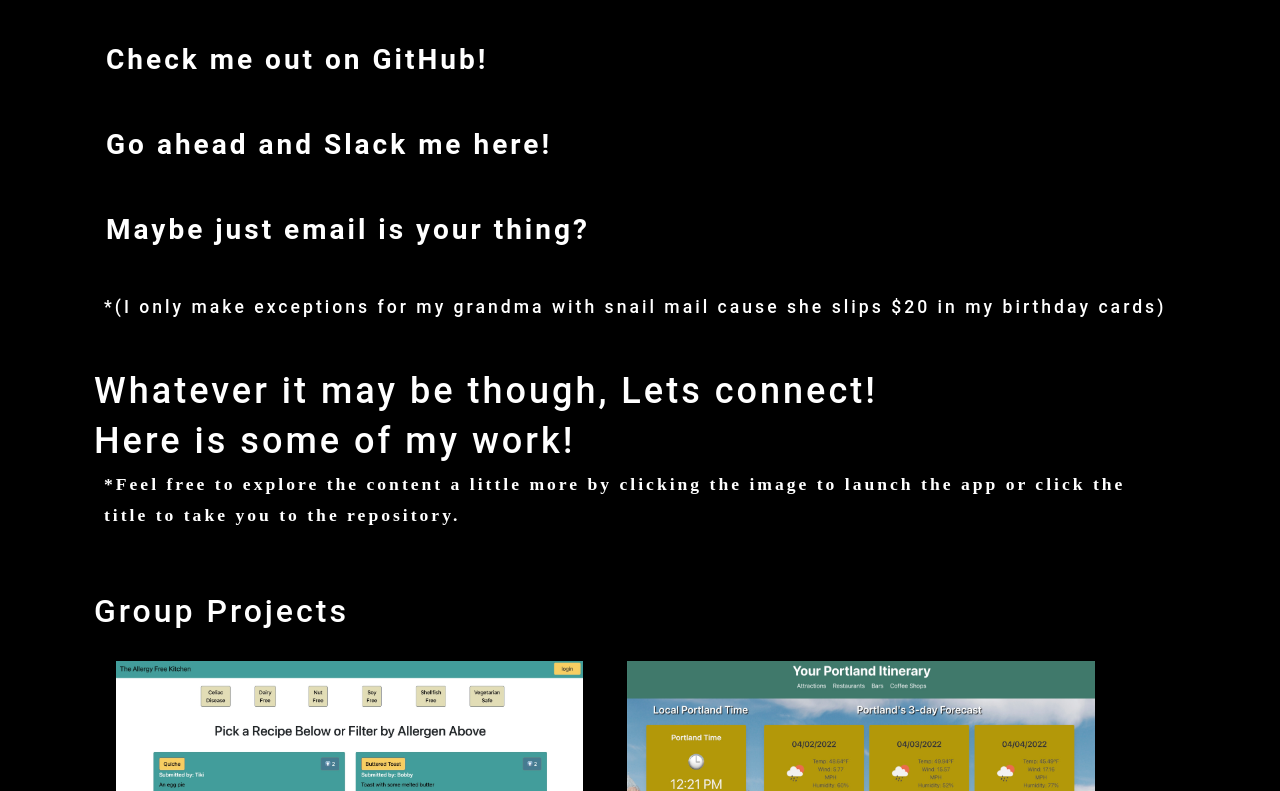
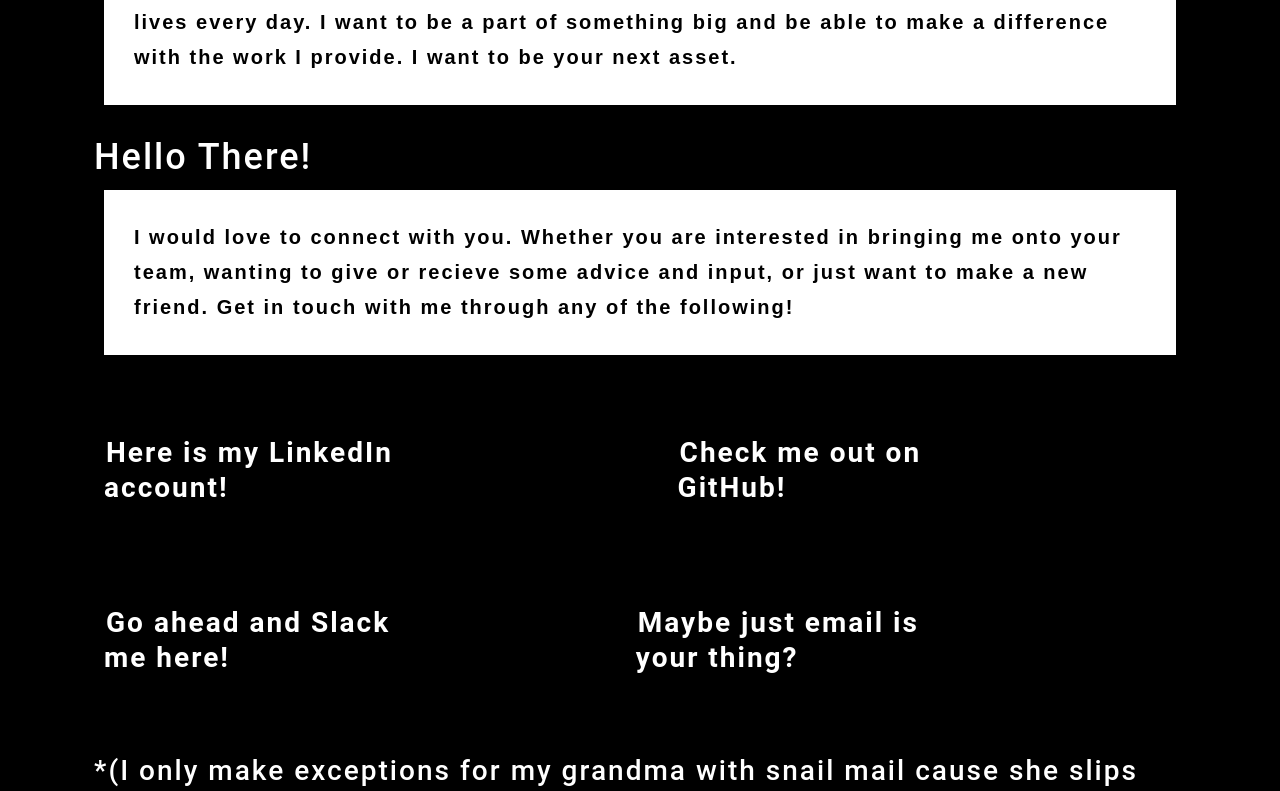
Before and after one commit to JosephJamesCoop/joseph-cooper, a React (Create React App) app: page / in a window 1280 px wide. Shown: the part 2329-3120 px from the top of the page. Built offline with nearby package versions, Linux system fonts and the light colour scheme.

Commit message:
mobile responsive

```diff
--- a/src/components/Contact/index.js
+++ b/src/components/Contact/index.js
@@ -9,6 +9,7 @@ function Contact() {
         me onto your team, wanting to give or recieve some advice and input, or just want to make a new friend. Get in touch with me
         through any of the following!
       </p>
+      <div className="flex">
       <div>
         <h3 className='theLinks'>
           <a href="https://www.linkedin.com/in/JosephJamesCooper7823/">
@@ -23,6 +24,8 @@ function Contact() {
           </a>
         </h3>
       </div>
+      </div>
+      <div className="flex">
       <div>
         <h3 className='theLinks'>
           <a href="https://app.slack.com/client/T02HY0V6YRJ/D02KDE2G9SR/user_profile/U02KGDXNKFV">
@@ -37,14 +40,16 @@ function Contact() {
           </a>
         </h3>
       </div>
+      </div>
       <div>
         <h3>
-          <p className='theLinks'>
+          <p className=''>
             *(I only make exceptions for my grandma with snail mail cause she
             slips $20 in my birthday cards)
           </p>
         </h3>
       </div>
+      <br></br>
       <h1>Whatever it may be though, Lets connect!</h1>
     </section>
   );
--- a/src/index.css
+++ b/src/index.css
@@ -24,7 +24,7 @@ body {
   padding: 0;
   font-weight: 600;
   line-height: 1.75;
-  font-size: 30px;
+  font-size: 1.25rem;
   letter-spacing: .1em;
   background: var(--secondary);
   color: var(--primary);
@@ -65,11 +65,6 @@ h5 {
 
 h6 {
   font-size: 1rem;
-}
-
-p {
-  font-size: 1.1rem;
-  margin-top: 0;
 }
 
 header {
@@ -168,18 +163,20 @@ nav  li {
   background-color: var(--primary);
   color: var(--secondary);
   border: solid;
-  border-width: 10px;
+  border-width: 30px;
   border-color: var(--primary);
   margin: 10px;
   margin-bottom: 30px;
+  font-family: Arial, Helvetica, sans-serif;
 }
 
 .theLinks {
-  margin: 50px 10px 50px 10px;
+  margin: 50px 200px 50px 10px;
 }
 
 .astrict{
   margin: 0px 10px 20px 10px;
+  font-size: medium;
 }
 
 .theLinks:hover {
@@ -213,15 +210,16 @@ li:hover {
 }
 
 @media screen and (max-width: 980px ) {
-  .paragraph {
-    font-size: 35px;
-   }
+   .flex {
+    display: inline-block;
+  }
+  .theLinks {
+    margin: 50px 10px 50px 10px;
+  }
 }
 
 @media screen and (max-width: 575px) {
-  .flex {
-    display: inline-block;
-  }
+
 
   .myWork {
     width: auto;
@@ -240,6 +238,6 @@ li:hover {
   }
 
   .paragraph {
-    font-size: 20px;
+    font-size: 1.3rem;
    }
 }
```
